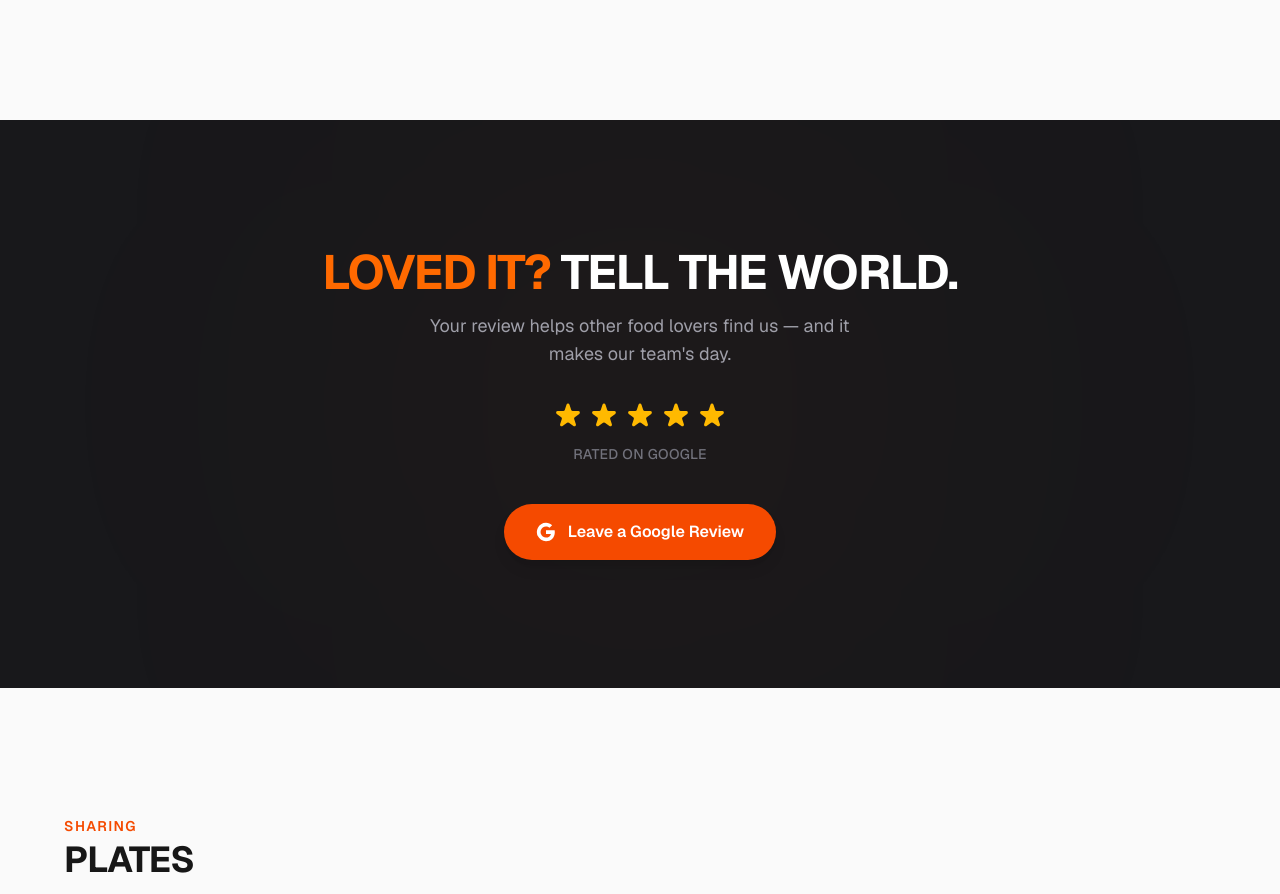
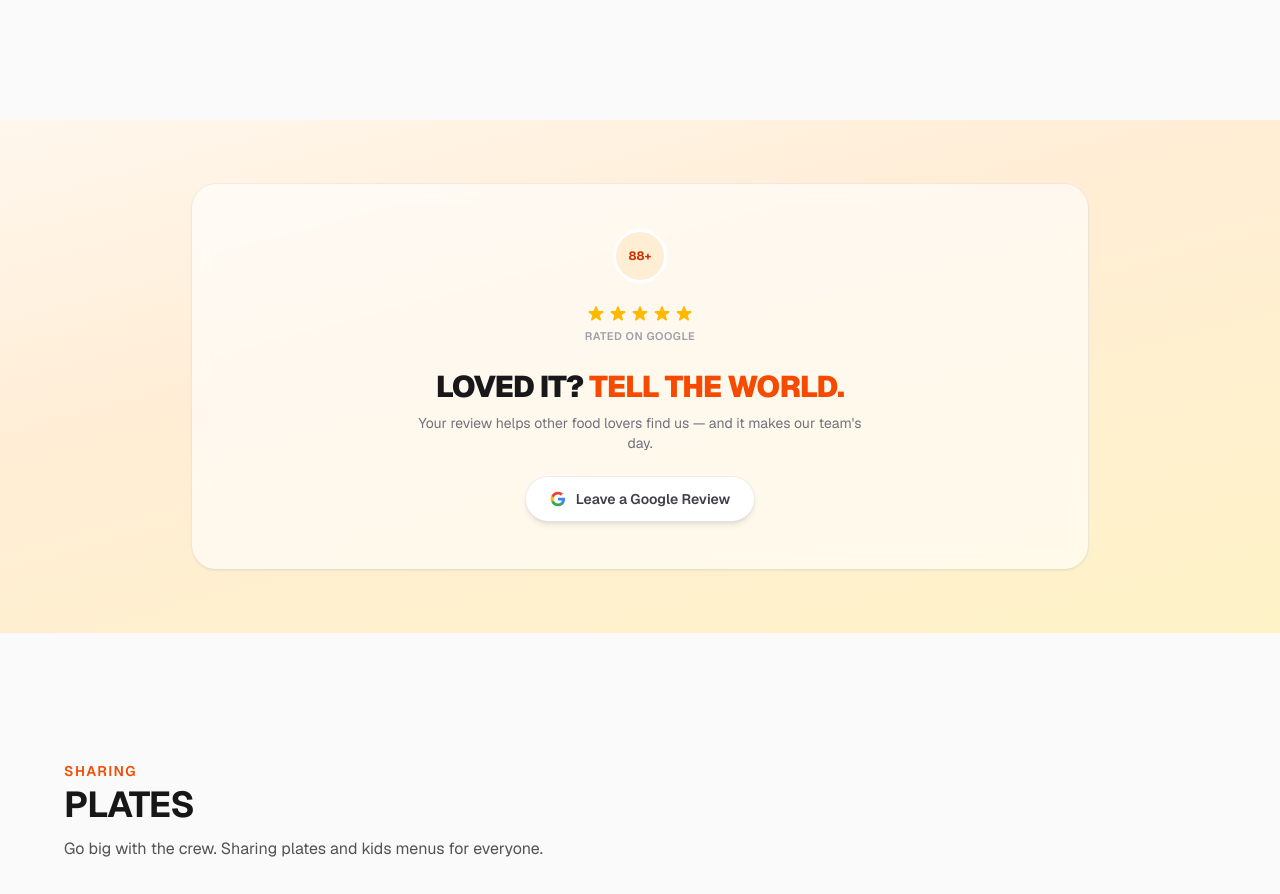
Before and after one commit to JoaoGuimaraes22/gutsy, a Next.js app: page /en in a window 1280 px wide. Shown: the part 5900-6794 px from the top of the page. Built offline with nearby package versions, Linux system fonts and the light colour scheme; no server answers.

Commit message:
small changes

```diff
--- a/app/[lang]/_components/google-reviews.tsx
+++ b/app/[lang]/_components/google-reviews.tsx
@@ -26,8 +26,8 @@ export default function GoogleReviews({ dict }: { dict: GoogleReviewsDict }) {
   const inView = useInView(ref, { once: true, margin: "-80px" });
 
   const fadeUp = (delay = 0) => ({
-    initial: { opacity: 0, y: 24 },
-    animate: inView ? { opacity: 1, y: 0 } : { opacity: 0, y: 24 },
+    initial: { opacity: 0, y: 20 },
+    animate: inView ? { opacity: 1, y: 0 } : { opacity: 0, y: 20 },
     transition: { duration: 0.5, delay, ease: [0.16, 1, 0.3, 1] as const },
   });
 
@@ -35,60 +35,59 @@ export default function GoogleReviews({ dict }: { dict: GoogleReviewsDict }) {
     <section
       id="google-reviews"
       ref={ref}
-      className="relative overflow-hidden bg-zinc-900 px-6 py-16 md:px-8 md:py-24 xl:px-16 xl:py-32"
+      className="relative overflow-hidden px-6 py-12 md:px-8 md:py-16"
+      style={{ background: "linear-gradient(165deg, #fff7ed 0%, #ffedd5 40%, #fef3c7 100%)" }}
     >
-      <div className="pointer-events-none absolute inset-0 flex items-center justify-center">
-        <div className="h-120 w-120 rounded-full bg-orange-600/5 blur-[180px]" />
+      <div className="relative mx-auto max-w-4xl">
+        <div className="flex flex-col items-center gap-6 rounded-3xl bg-white/60 px-6 py-10 text-center shadow-sm ring-1 ring-zinc-200/40 backdrop-blur-sm md:px-12 md:py-12">
+          {/* Review count badge */}
+          <motion.div className="flex items-center gap-2" {...fadeUp(0)}>
+            <div className="flex h-12 w-12 items-center justify-center rounded-full bg-orange-100 ring-3 ring-white text-xs font-bold text-orange-700">
+              88+
             </div>
-      <div className="relative mx-auto max-w-2xl text-center">
-        <motion.div className="mb-8" {...fadeUp(0)}>
-          <h2 className="text-4xl md:text-5xl font-bold tracking-tight leading-none mb-4 text-white">
-            <span className="text-orange-500">{dict.title_line1}</span>{" "}
-            {dict.title_line2}
-          </h2>
-          <p className="text-lg text-zinc-400 max-w-md mx-auto">{dict.subtitle}</p>
           </motion.div>
 
-        <motion.div className="flex flex-col items-center gap-3 mb-10" {...fadeUp(0.1)}>
-          <div className="flex gap-1" aria-label="5 stars">
+          {/* Stars + label */}
+          <motion.div className="flex flex-col items-center gap-1" {...fadeUp(0.05)}>
+            <div className="flex gap-0.5" aria-label="5 stars">
               {Array.from({ length: 5 }).map((_, i) => (
-              <StarIcon key={i} className="w-8 h-8 text-amber-400" />
+                <StarIcon key={i} className="w-5 h-5 text-amber-400" />
               ))}
             </div>
-          <p className="text-sm font-medium text-zinc-500 tracking-wide uppercase">
+            <p className="text-[11px] font-semibold text-zinc-400 tracking-wider uppercase">
               {dict.rating_label}
             </p>
           </motion.div>
 
-        <motion.div {...fadeUp(0.2)}>
+          {/* Copy */}
+          <motion.div {...fadeUp(0.1)}>
+            <h2 className="text-2xl md:text-3xl font-black tracking-tight text-zinc-900">
+              {dict.title_line1} <span className="text-orange-600">{dict.title_line2}</span>
+            </h2>
+            <p className="mt-2 text-sm text-zinc-500 max-w-md mx-auto">
+              {dict.subtitle}
+            </p>
+          </motion.div>
+
+          {/* CTA */}
+          <motion.div {...fadeUp(0.15)}>
             <a
               href={REVIEW_URL}
               target="_blank"
               rel="noopener noreferrer"
-            className="inline-flex items-center gap-3 rounded-full bg-orange-600 px-8 py-4 text-base font-semibold text-white shadow-lg hover:bg-orange-500 active:scale-95 transition-all duration-150"
+              className="inline-flex items-center gap-2.5 rounded-full bg-white px-6 py-3 text-sm font-semibold text-zinc-700 shadow-md ring-1 ring-zinc-200/50 transition-all duration-200 hover:shadow-lg hover:scale-[1.02] hover:ring-orange-200 active:scale-[0.98]"
             >
-            <svg className="w-5 h-5 shrink-0" viewBox="0 0 24 24" aria-hidden="true">
-              <path
-                fill="currentColor"
-                d="M22.56 12.25c0-.78-.07-1.53-.2-2.25H12v4.26h5.92c-.26 1.37-1.04 2.53-2.21 3.31v2.77h3.57c2.08-1.92 3.28-4.74 3.28-8.09z"
-              />
-              <path
-                fill="currentColor"
-                d="M12 23c2.97 0 5.46-.98 7.28-2.66l-3.57-2.77c-.98.66-2.23 1.06-3.71 1.06-2.86 0-5.29-1.93-6.16-4.53H2.18v2.84C3.99 20.53 7.7 23 12 23z"
-              />
-              <path
-                fill="currentColor"
-                d="M5.84 14.09c-.22-.66-.35-1.36-.35-2.09s.13-1.43.35-2.09V7.07H2.18C1.43 8.55 1 10.22 1 12s.43 3.45 1.18 4.93l2.85-2.22.81-.62z"
-              />
-              <path
-                fill="currentColor"
-                d="M12 5.38c1.62 0 3.06.56 4.21 1.64l3.15-3.15C17.45 2.09 14.97 1 12 1 7.7 1 3.99 3.47 2.18 7.07l3.66 2.84c.87-2.6 3.3-4.53 6.16-4.53z"
-              />
+              <svg className="w-4 h-4 shrink-0" viewBox="0 0 24 24" aria-hidden="true">
+                <path fill="#4285F4" d="M22.56 12.25c0-.78-.07-1.53-.2-2.25H12v4.26h5.92c-.26 1.37-1.04 2.53-2.21 3.31v2.77h3.57c2.08-1.92 3.28-4.74 3.28-8.09z" />
+                <path fill="#34A853" d="M12 23c2.97 0 5.46-.98 7.28-2.66l-3.57-2.77c-.98.66-2.23 1.06-3.71 1.06-2.86 0-5.29-1.93-6.16-4.53H2.18v2.84C3.99 20.53 7.7 23 12 23z" />
+                <path fill="#FBBC05" d="M5.84 14.09c-.22-.66-.35-1.36-.35-2.09s.13-1.43.35-2.09V7.07H2.18C1.43 8.55 1 10.22 1 12s.43 3.45 1.18 4.93l2.85-2.22.81-.62z" />
+                <path fill="#EA4335" d="M12 5.38c1.62 0 3.06.56 4.21 1.64l3.15-3.15C17.45 2.09 14.97 1 12 1 7.7 1 3.99 3.47 2.18 7.07l3.66 2.84c.87-2.6 3.3-4.53 6.16-4.53z" />
               </svg>
               {dict.cta}
             </a>
           </motion.div>
         </div>
+      </div>
     </section>
   );
 }
```
Lines whose indentation alone changed are shown as unchanged.
